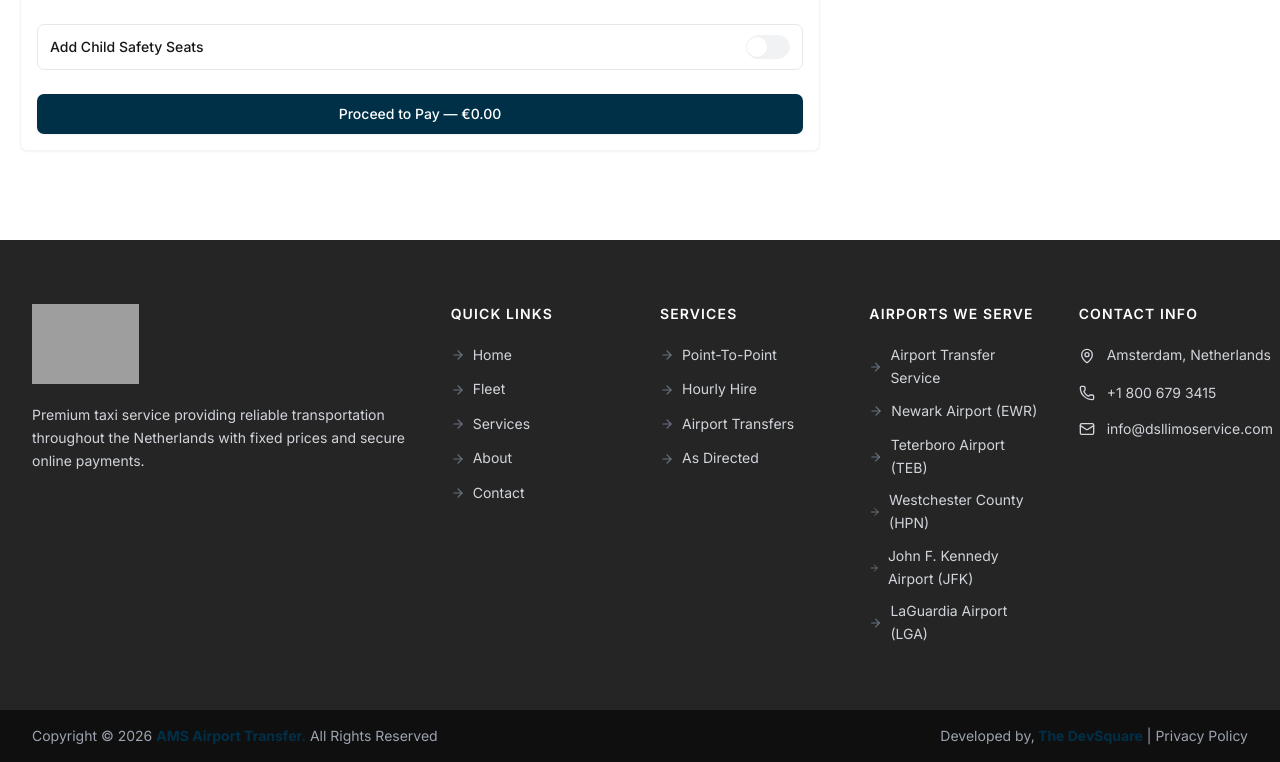
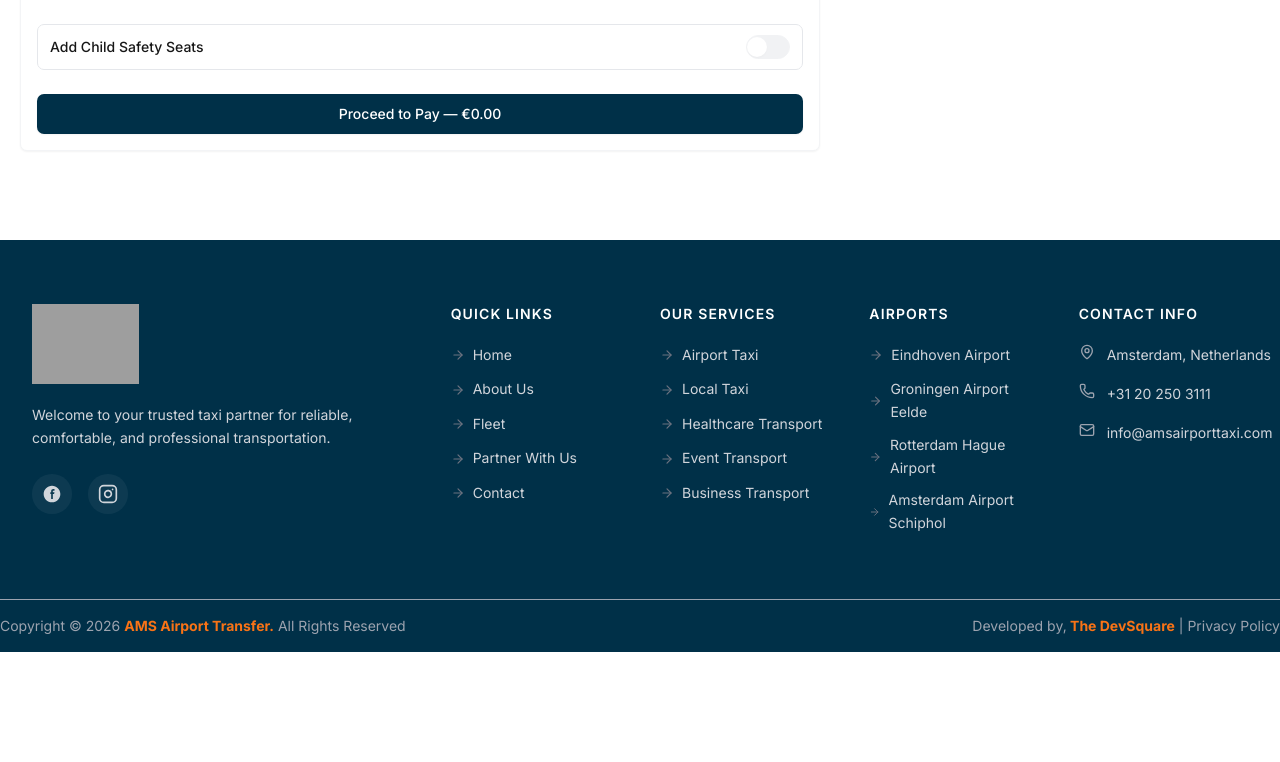
Before and after one commit to bariq49/am-taxi-website, a Next.js app: page /book-ride/passenger-details in a window 1280 px wide. Shown: the part 560-1322 px from the top of the page. After the commit the page ends 1212 px from the top, so only its background shows below. Built offline with nearby package versions, Linux system fonts and the light colour scheme; no server answers; grey boxes are pictures that could not be loaded.

Commit message:
feat: update navigation, footer links, company details, and add social media icons

```diff
--- /dev/null
+++ b/components/icons/facebook-icon.tsx
@@ -0,0 +1,12 @@
+import React from "react";
+
+export const FacebookIcon = ({ className }: { className?: string }) => (
+  <svg
+    viewBox="0 0 24 24"
+    fill="currentColor"
+    className={className}
+    xmlns="http://www.w3.org/2000/svg"
+  >
+    <path d="M22 12C22 6.47715 17.5228 2 12 2C6.47715 2 2 6.47715 2 12C2 17.5228 6.47715 22 12 22C17.5228 22 22 17.5228 22 12ZM14.5 12H13V18H11V12H10V10H11V8.5C11 7.11929 12.1193 6 13.5 6H15V8H13.5C13.2239 8 13 8.22386 13 8.5V10H15L14.5 12Z" />
+  </svg>
+);
--- a/components/icons/index.ts
+++ b/components/icons/index.ts
@@ -1,2 +1,4 @@
+export * from "./facebook-icon";
+export * from "./instagram-icon";
 export * from "./google-icon";
 export * from "./stars-icon";
--- /dev/null
+++ b/components/icons/instagram-icon.tsx
@@ -0,0 +1,18 @@
+import React from "react";
+
+export const InstagramIcon = ({ className }: { className?: string }) => (
+  <svg
+    viewBox="0 0 24 24"
+    fill="none"
+    stroke="currentColor"
+    strokeWidth="2"
+    strokeLinecap="round"
+    strokeLinejoin="round"
+    className={className}
+    xmlns="http://www.w3.org/2000/svg"
+  >
+    <rect x="2" y="2" width="20" height="20" rx="5" ry="5" />
+    <path d="M16 11.37A4 4 0 1 1 12.63 8 4 4 0 0 1 16 11.37z" />
+    <line x1="17.5" y1="6.5" x2="17.51" y2="6.5" />
+  </svg>
+);
--- a/components/testimonial-section.tsx
+++ b/components/testimonial-section.tsx
@@ -28,7 +28,7 @@ export default function Testimonials() {
     const googleReviewsUrl = reviewsData.googleReviewsUrl;
 
     return (
-        <div className="bg-white px-4 md:px-8 pt-52">
+        <div className="bg-white px-4 md:px-8 pt-20">
             {/* Header */}
             <div className="text-center mb-8">
                 <h2 className="text-2xl md:text-3xl font-bold text-gray-900 flex items-center justify-center gap-3 mb-6">
--- a/constants/app-default.ts
+++ b/constants/app-default.ts
@@ -2,12 +2,12 @@ export const DEFAULT_PHONE_COUNTRY = "nl";
 export const DEFAULT_TIMEZONE = "Europe/Amsterdam";
 
 export const COMPANY_NAME = "AMS Airport Transfer";
-export const COMPANY_DESCRIPTION = "Premium taxi service providing reliable transportation throughout the Netherlands with fixed prices and secure online payments.";
+export const COMPANY_DESCRIPTION = "Welcome to your trusted taxi partner for reliable, comfortable, and professional transportation.";
 
-export const COMPANY_PHONE = "+1 800 679 3415";
-export const COMPANY_PHONE_HREF = "tel:+18006793415";
+export const COMPANY_PHONE = "+31 20 250 3111";
+export const COMPANY_PHONE_HREF = "tel:+31202503111";
 
-export const COMPANY_EMAIL = "info@dsllimoservice.com";
+export const COMPANY_EMAIL = "info@amsairporttaxi.com";
 export const COMPANY_EMAIL_HREF = `mailto:${COMPANY_EMAIL}`;
 
 export const COMPANY_ADDRESS = "Amsterdam, Netherlands";
--- a/layout/footer/FooterBottomBar.tsx
+++ b/layout/footer/FooterBottomBar.tsx
@@ -2,15 +2,15 @@ import Link from "next/link";
 
 export default function FooterBottomBar() {
   return (
-    <div className="bg-[#0F0F0F]">
-      <div className="container mx-auto flex flex-col items-center justify-between gap-3 px-4 py-4 text-center sm:px-6 md:flex-row md:text-left lg:px-8">
+    <div className="bg-primary">
+      <div className="container mx-auto flex flex-col items-center border-t border-gray-400 justify-between gap-3 py-4 text-center md:flex-row md:text-left">
         <p className="text-xs text-gray-400 sm:text-sm">
-          Copyright © {new Date().getFullYear()} <span className="font-bold text-primary">AMS Airport Transfer.</span> All Rights Reserved
+          Copyright © {new Date().getFullYear()} <span className="font-bold text-secondary">AMS Airport Transfer.</span> All Rights Reserved
         </p>
 
         <p className="text-xs text-gray-400 sm:text-sm">
           Developed by,
-          <a href="https://thedevsquare.com/" target="_blank" rel="noopener noreferrer" className="font-bold text-primary transition-colors hover:text-primary/80">
+          <a href="https://thedevsquare.com/" target="_blank" rel="noopener noreferrer" className="font-bold text-secondary transition-colors hover:text-primary/80">
             {" "}
             The DevSquare
           </a>
--- a/layout/footer/FooterLinksColumn.tsx
+++ b/layout/footer/FooterLinksColumn.tsx
@@ -18,9 +18,9 @@ export default function FooterLinksColumn({ title, links }: FooterLinksColumnPro
       <ul className="space-y-2.5">
         {links.map((item) => (
           <li key={item.href}>
-            <Link href={item.href} className="group inline-flex items-center gap-2 text-sm leading-relaxed text-gray-300 transition-colors hover:text-white">
-              <ArrowRight className="h-3.5 w-3.5 text-gray-500 transition-all duration-200 group-hover:translate-x-1 group-hover:text-primary" />
-              <span className="transition-all duration-200 group-hover:translate-x-1 group-hover:text-white">{item.label}</span>
+            <Link href={item.href} className="group inline-flex items-center gap-2 text-sm leading-relaxed text-gray-300 transition-colors hover:text-secondary">
+              <ArrowRight className="h-3.5 w-3.5 text-gray-500 transition-all duration-200 group-hover:translate-x-1 group-hover:text-secondary" />
+              <span className="transition-all duration-200 group-hover:translate-x-1 group-hover:text-secondary">{item.label}</span>
             </Link>
           </li>
         ))}
--- a/layout/footer/footer.tsx
+++ b/layout/footer/footer.tsx
@@ -3,6 +3,7 @@ import Image from "next/image";
 import Link from "next/link";
 import FooterLinksColumn, { FooterLinkItem } from "./FooterLinksColumn";
 import FooterBottomBar from "./FooterBottomBar";
+import { FacebookIcon, InstagramIcon } from "@/components/icons";
 import {
   COMPANY_ADDRESS,
   COMPANY_DESCRIPTION,
@@ -16,30 +17,30 @@ import {
 export default function Footer() {
   const quickLinks: FooterLinkItem[] = [
     { href: "/", label: "Home" },
+    { href: "/about", label: "About Us" },
     { href: "/fleet", label: "Fleet" },
-    { href: "/services", label: "Services" },
-    { href: "/about", label: "About" },
+    { href: "/partner-with-us", label: "Partner With Us" },
     { href: "/contact", label: "Contact" },
   ];
 
   const airportLinks: FooterLinkItem[] = [
-    { href: "/airport-transfer-service", label: "Airport Transfer Service" },
-    { href: "/newark-airport-service", label: "Newark Airport (EWR)" },
-    { href: "/teterboro-airport-service", label: "Teterboro Airport (TEB)" },
-    { href: "/westchester-airport-service", label: "Westchester County (HPN)" },
-    { href: "/jfk-airport-service", label: "John F. Kennedy Airport (JFK)" },
-    { href: "/laguardia-airport-service", label: "LaGuardia Airport (LGA)" },
+    { href: "/airport-taxi/eindhoven-airport", label: "Eindhoven Airport" },
+    { href: "/airport-taxi/groningen-airport-eelde", label: "Groningen Airport Eelde" },
+    { href: "/airport-taxi/rotterdam-the-hague-airport", label: "Rotterdam Hague Airport" },
+    { href: "/airport-taxi/amsterdam-airport-schiphol", label: "Amsterdam Airport Schiphol" },
+
   ];
 
   const serviceLinks: FooterLinkItem[] = [
-    { href: "/point-to-point-car-service", label: "Point-To-Point" },
-    { href: "/hourly-hire-service", label: "Hourly Hire" },
-    { href: "/airport-transfer-service", label: "Airport Transfers" },
-    { href: "/as-directed-service", label: "As Directed" },
+    { href: "/airport-taxi", label: "Airport Taxi" },
+    { href: "/local-taxi", label: "Local Taxi" },
+    { href: "/healthcare-transport", label: "Healthcare Transport" },
+    { href: "/event-transport", label: "Event Transport" },
+    { href: "/business-transport", label: "Business Transport" },
   ];
 
   return (
-    <footer className="bg-[#252525] text-white">
+    <footer className="bg-primary text-white">
       {/* Main Footer */}
       <div className="container mx-auto px-4 py-12 sm:px-6 sm:py-16 md:px-8">
         <div className="grid grid-cols-1 gap-10 text-left sm:grid-cols-2 lg:grid-cols-12 lg:gap-8 xl:gap-10">
@@ -51,6 +52,26 @@ export default function Footer() {
               </Link>
             </div>
             <p className="max-w-sm text-sm leading-relaxed text-gray-300">{COMPANY_DESCRIPTION}</p>
+            <div className="mt-6 flex items-center gap-4">
+              <a
+                href={SOCIAL_LINKS.facebook}
+                target="_blank"
+                rel="noopener noreferrer"
+                className="group flex h-10 w-10 items-center justify-center rounded-full bg-white/5 transition-all duration-300 hover:bg-[#1877F2]"
+                aria-label="Facebook"
+              >
+                <FacebookIcon className="h-5 w-5 text-gray-300 transition-colors duration-300 group-hover:text-white" />
+              </a>
+              <a
+                href={SOCIAL_LINKS.instagram}
+                target="_blank"
+                rel="noopener noreferrer"
+                className="group flex h-10 w-10 items-center justify-center rounded-full bg-white/5 transition-all duration-300 hover:bg-gradient-to-tr hover:from-[#f09433] hover:via-[#dc2743] hover:to-[#bc1888]"
+                aria-label="Instagram"
+              >
+                <InstagramIcon className="h-5 w-5 text-gray-300 transition-colors duration-300 group-hover:text-white" />
+              </a>
+            </div>
           </div>
 
           <div className="lg:col-span-2">
@@ -58,45 +79,49 @@ export default function Footer() {
           </div>
 
           <div className="lg:col-span-2">
-            <FooterLinksColumn title="Services" links={serviceLinks} />
+            <FooterLinksColumn title="Our Services" links={serviceLinks} />
+          </div>
+          <div className="lg:col-span-2">
+            <FooterLinksColumn title="Airports" links={airportLinks} />
           </div>
 
-          <div className="lg:col-span-2">
-            <FooterLinksColumn title="Airports We Serve" links={airportLinks} />
-          </div>
 
           {/* Contact Info */}
           <div className="flex flex-col items-start lg:col-span-2">
-            <h3 className="mb-5 text-sm font-semibold tracking-[0.08em] text-white uppercase">Contact Info</h3>
+            <h3 className="mb-5 text-sm font-semibold tracking-[0.08em] text-white uppercase">
+              Contact Info
+            </h3>
             <div className="space-y-4">
-              <div className="flex items-start gap-3">
-                <MapPin className="w-4 h-4 text-gray-300 mt-1 flex-shrink-0" />
-                <div>
-                  <p className="text-sm leading-relaxed text-gray-300">
-                    {COMPANY_ADDRESS}
-                  </p>
+              {[
+                {
+                  icon: MapPin,
+                  text: COMPANY_ADDRESS,
+                  href: `https://www.google.com/maps/search/?api=1&query=${encodeURIComponent(COMPANY_ADDRESS)}`,
+                },
+                {
+                  icon: Phone,
+                  text: COMPANY_PHONE,
+                  href: COMPANY_PHONE_HREF,
+                },
+                {
+                  icon: Mail,
+                  text: COMPANY_EMAIL,
+                  href: COMPANY_EMAIL_HREF,
+                },
+              ].map((item, index) => (
+                <div key={index} className="group flex items-start gap-3">
+                  <item.icon className="h-4 w-4 shrink-0 text-gray-400 transition-colors duration-300 group-hover:text-secondary" />
+                  <a
+                    href={item.href}
+                    target={item.icon === MapPin ? "_blank" : undefined}
+                    rel={item.icon === MapPin ? "noopener noreferrer" : undefined}
+                    className="text-sm leading-relaxed text-gray-300 transition-colors duration-300 hover:text-secondary"
+                  >
+                    {item.text}
+                  </a>
                 </div>
-              </div>
-              <div className="flex items-center gap-3">
-                <Phone className="w-4 h-4 text-gray-300 flex-shrink-0" />
-                <a
-                  href={COMPANY_PHONE_HREF}
-                  className="text-gray-300 text-sm hover:text-white"
-                >
-                  {COMPANY_PHONE}
-                </a>
-              </div>
-              <div className="flex items-center gap-3">
-                <Mail className="w-4 h-4 text-gray-300 flex-shrink-0" />
-                <a
-                  href={COMPANY_EMAIL_HREF}
-                  className="text-gray-300 text-sm hover:text-white"
-                >
-                  {COMPANY_EMAIL}
-                </a>
-              </div>
+              ))}
             </div>
-
           </div>
         </div>
       </div>
--- a/layout/header/header-constants.ts
+++ b/layout/header/header-constants.ts
@@ -30,18 +30,17 @@ export const NAV_LINKS: NavLink[] = [
     title: "SERVICES",
     path: "/services",
     sublinks: [
-      { title: "Point-to-Point", path: "/point-to-point-car-service" },
-      { title: "Hourly Hire", path: "/hourly-hire-service" },
-      { title: "Airport Transfers", path: "/airport-transfer-service" },
-      { title: "As Directed", path: "/as-directed-service" },
+      { title: "Airport Taxi", path: "/airport-taxi" },
+      { title: "Local Taxi", path: "/local-taxi" },
+      { title: "Healthcare Transport", path: "/healthcare-transport" },
+      { title: "Event Transport", path: "/event-transport" },
+      { title: "Business Transport", path: "/business-transport" },
     ],
   },
   { title: "FLEET", path: "/fleet" },
   { title: "ABOUT", path: "/about" },
   { title: "CONTACT", path: "/contact" },
 ];
-
-/** Check if a nav link (or any of its sublinks) is active */
 export function isNavActive(pathname: string | null, link: NavLink): boolean {
   if (!pathname) return false;
   if (link.path && pathname === link.path) return true;
```
